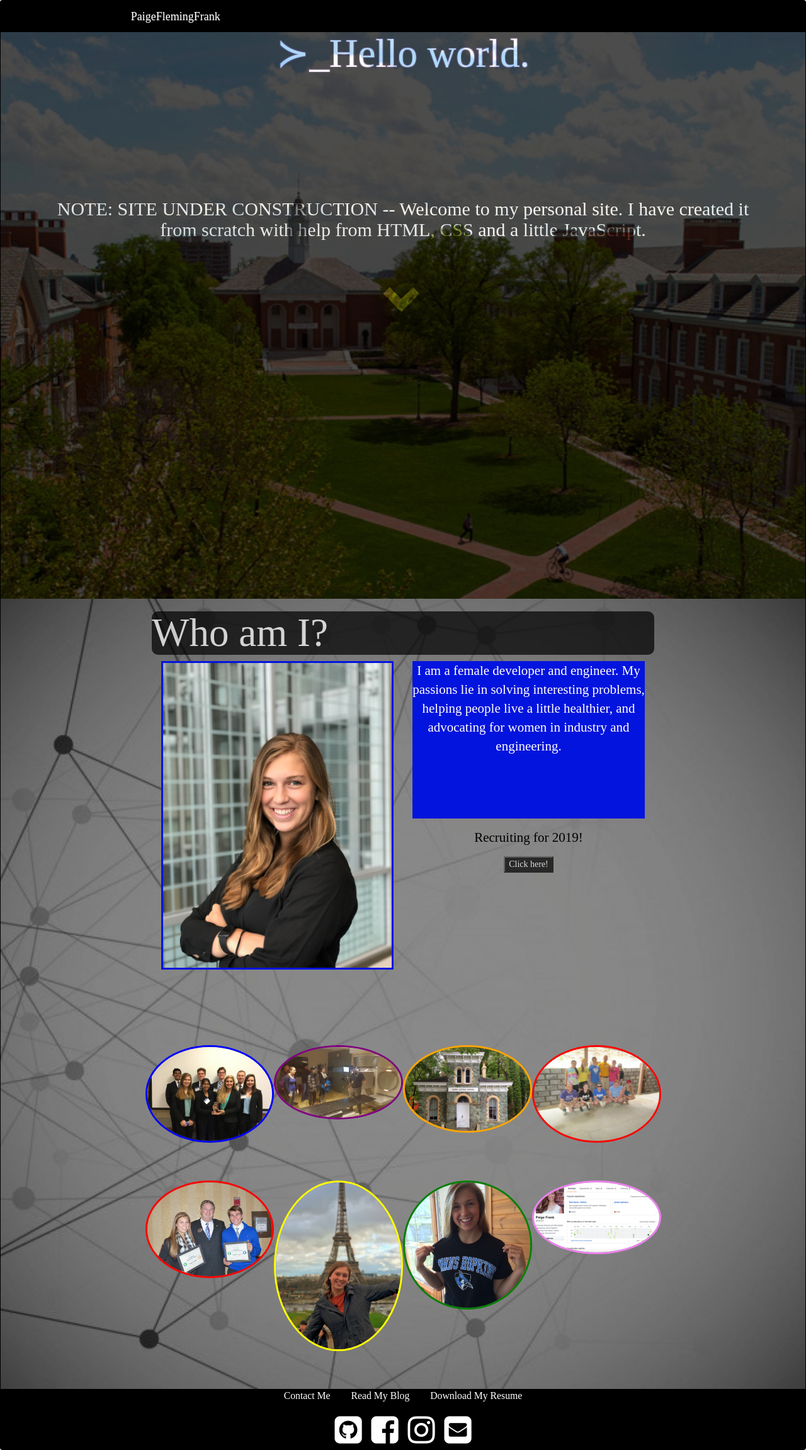
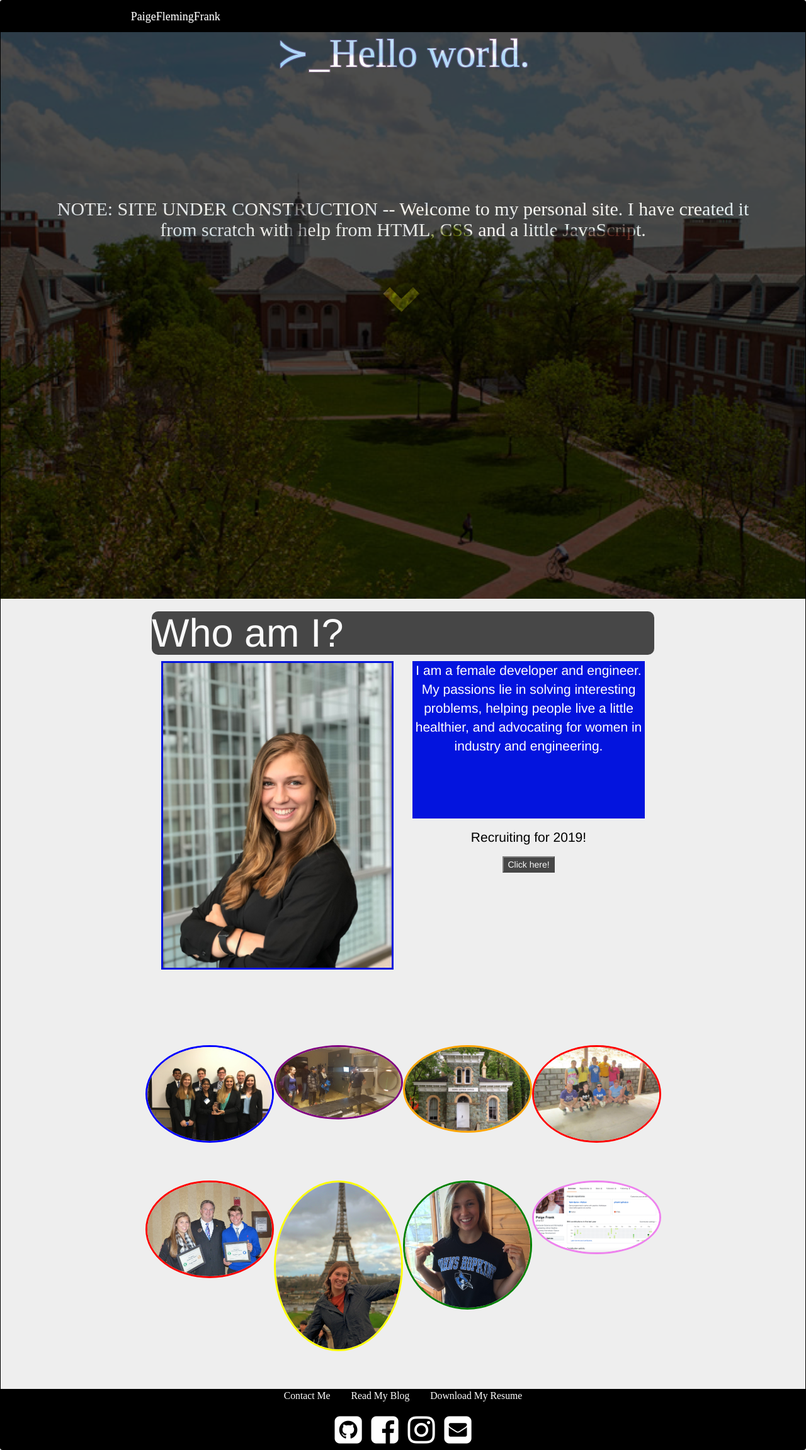
Before and after one commit to pfrank7/pfrank7.github.io, a Jekyll site: the page built from index.html, in a window 1280 px wide. Shown: the whole page at 63% size. Built offline with Jekyll 4.4.1, drawn with Linux system fonts in a browser that asks for light colours; nearby versions of some CDN libraries.

Commit message:
Update index.html

```diff
--- a/index.html
+++ b/index.html
@@ -43,11 +43,11 @@ title: Paige Frank
 	opacity:.7;
 	margin:0px;
 	}
-#about {
+/*#about {
 	font-family: 'Times New Roman', Courier, Geogria;
 	background-image: url("../photos/techback.jpg");
 	background-repeat:no-repeat;
-}
+}*/
 #port {
 	font-family: 'Times New Roman', Courier, Geogria;
 	background-image: url("../photos/portfolioback.png");
```
